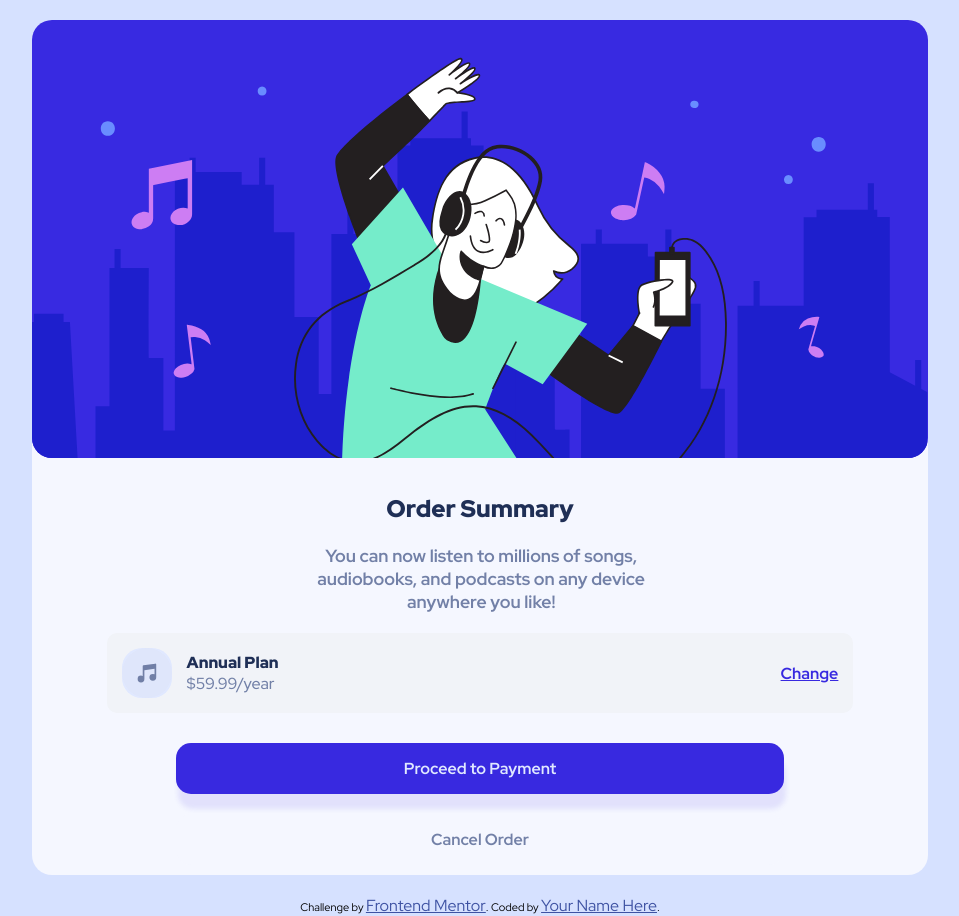
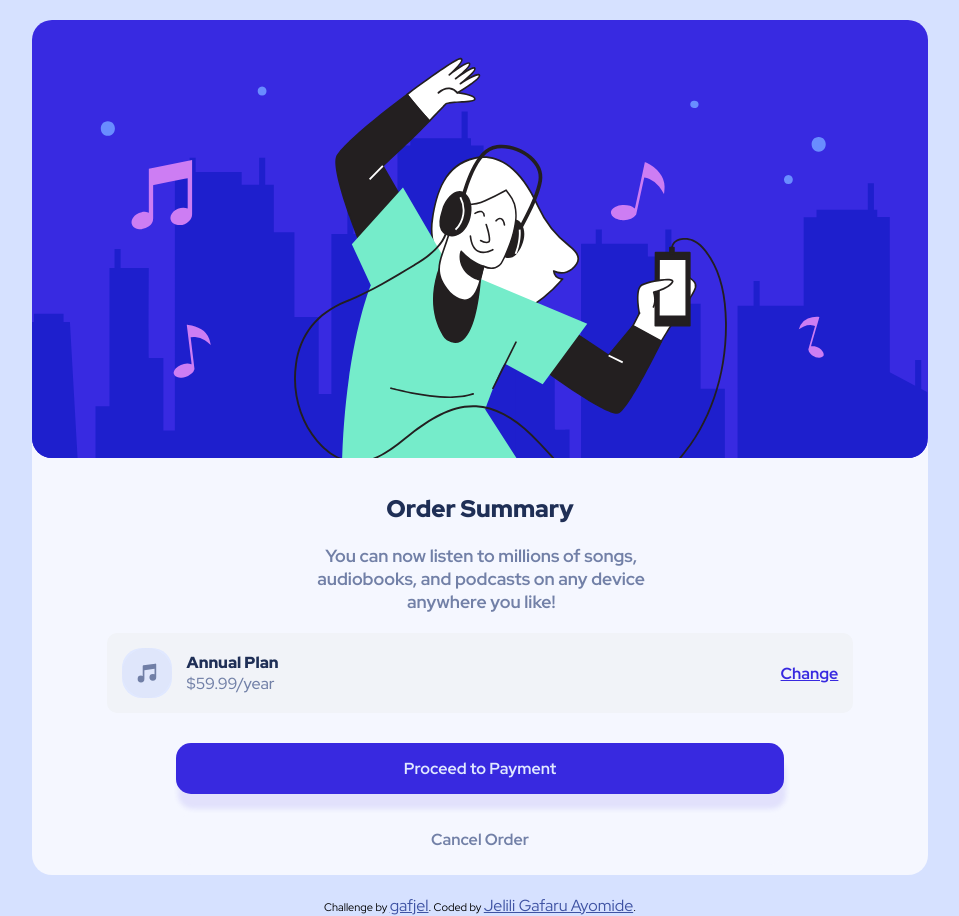
Before and after one commit to gafjel/order-summary-component-main, a plain HTML site: page index.html in a window 1280 px wide. Shown: the whole page, without its empty margins (160-1119 px from the left). Drawn offline with Linux system fonts and the light colour scheme.

Commit message:
workinf on the html

```diff
--- a/index.html
+++ b/index.html
@@ -64,8 +64,8 @@
   </div>
 
   <div class="attribution">
-    Challenge by <a href="https://www.frontendmentor.io?ref=challenge" target="_blank">Frontend Mentor</a>.
-    Coded by <a href="#">Your Name Here</a>.
+    Challenge by <a href="https://www.frontendmentor.io/profile/gafjel" target="_blank">gafjel</a>.
+    Coded by <a href="#">Jelili Gafaru Ayomide</a>.
   </div>
 </body>
 </html>
```
